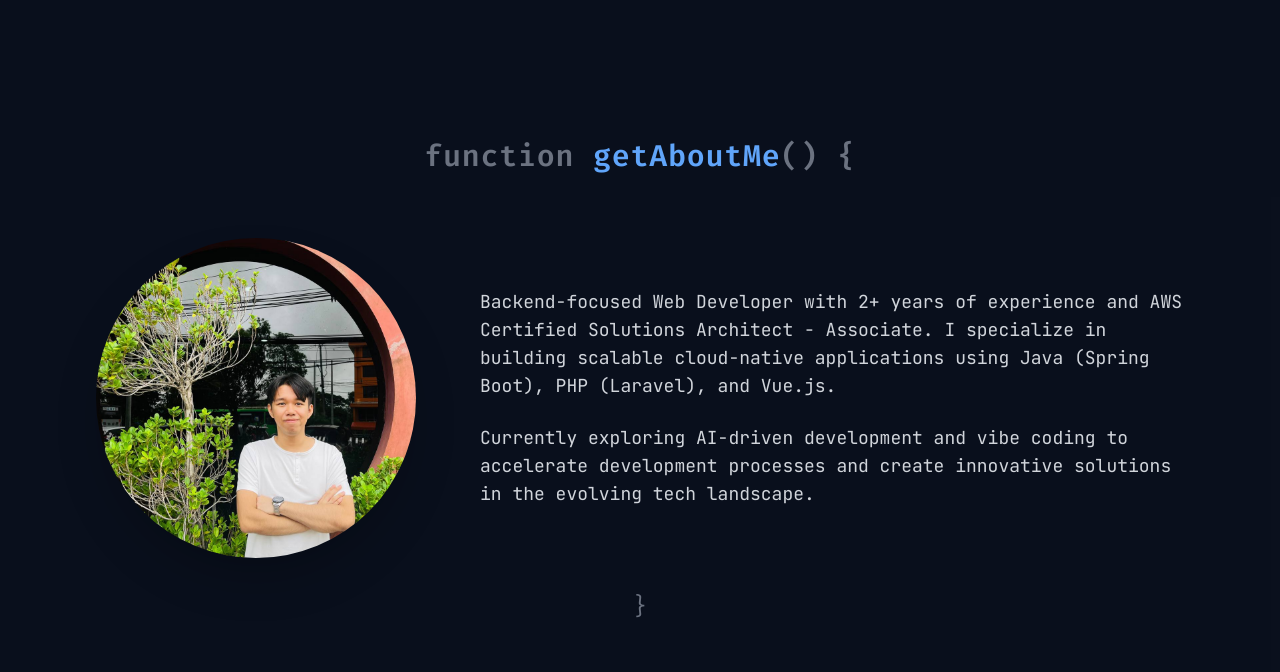
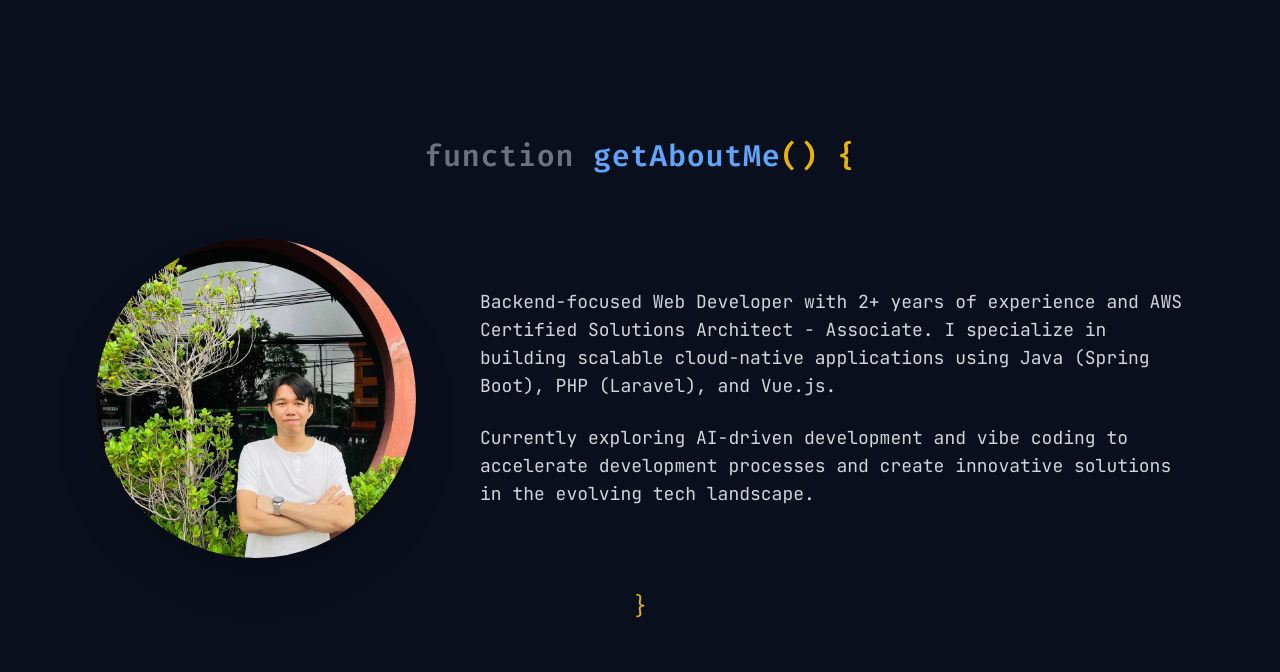
Before and after one commit to waisihnyun/portfolio, a Next.js app: page / in a window 1280 px wide. Shown: the part 820-1492 px from the top of the page. Built offline with nearby package versions, Linux system fonts and the light colour scheme; no server answers.

Commit message:
change text color

```diff
--- a/src/components/AboutSection.tsx
+++ b/src/components/AboutSection.tsx
@@ -8,7 +8,7 @@ export default function AboutSection() {
     <section id="about" className="min-h-screen flex items-center py-20 bg-gray-900/50 px-6">
       <div className="container mx-auto max-w-6xl">
         <h2 className="font-heading text-2xl md:text-3xl font-semibold mb-16 text-center tracking-wide">
-          <span className="text-gray-500">function</span> <span className="text-blue-400">getAboutMe</span><span className="text-gray-500">() {'{'}</span>
+          <span className="text-gray-500">function</span> <span className="text-blue-400">getAboutMe</span><span className="text-yellow-500">() {'{'}</span>
         </h2>
         <div className="flex flex-col lg:flex-row gap-16 items-center">
           <div className="w-64 h-64 md:w-80 md:h-80 relative rounded-full overflow-hidden flex-shrink-0 shadow-2xl">
@@ -29,7 +29,7 @@ export default function AboutSection() {
           </div>
         </div>
         <div className="text-center mt-8">
-          <span className="text-gray-500 font-heading text-2xl">{'}'}</span>
+          <span className="text-yellow-500 font-heading text-2xl">{'}'}</span>
         </div>
       </div>
     </section>
```
